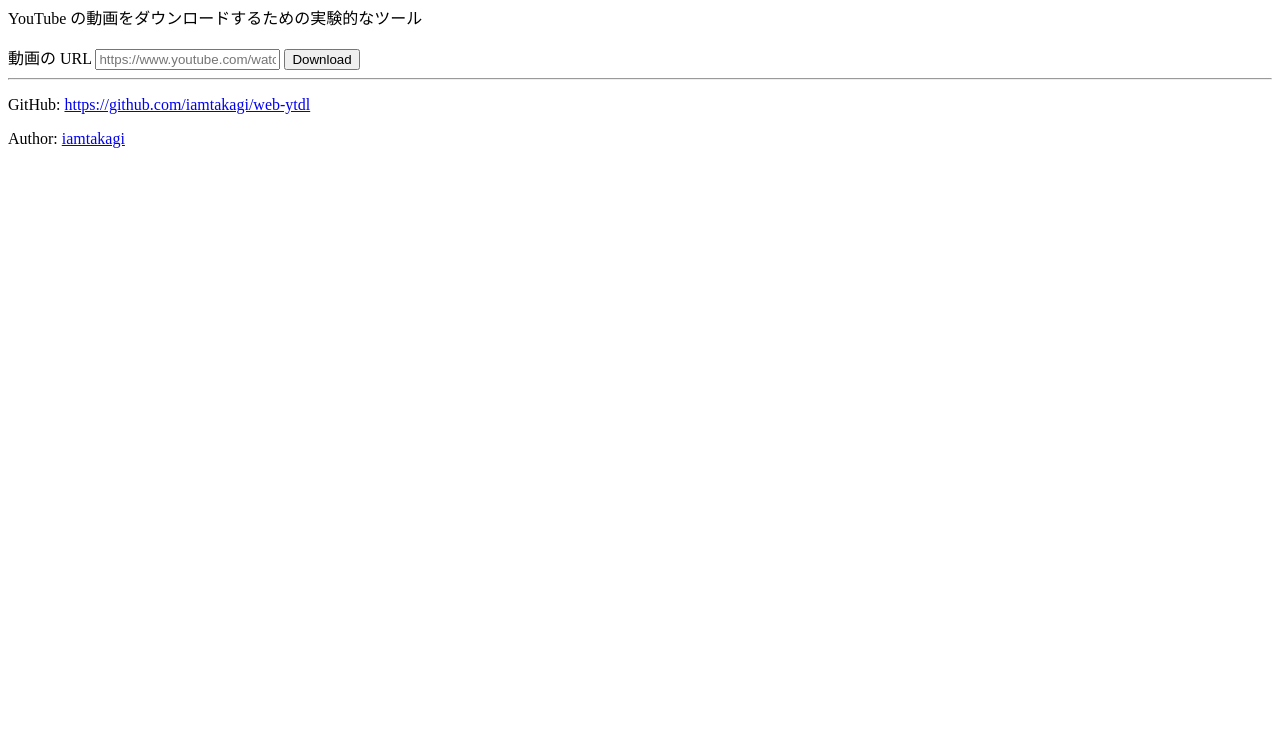
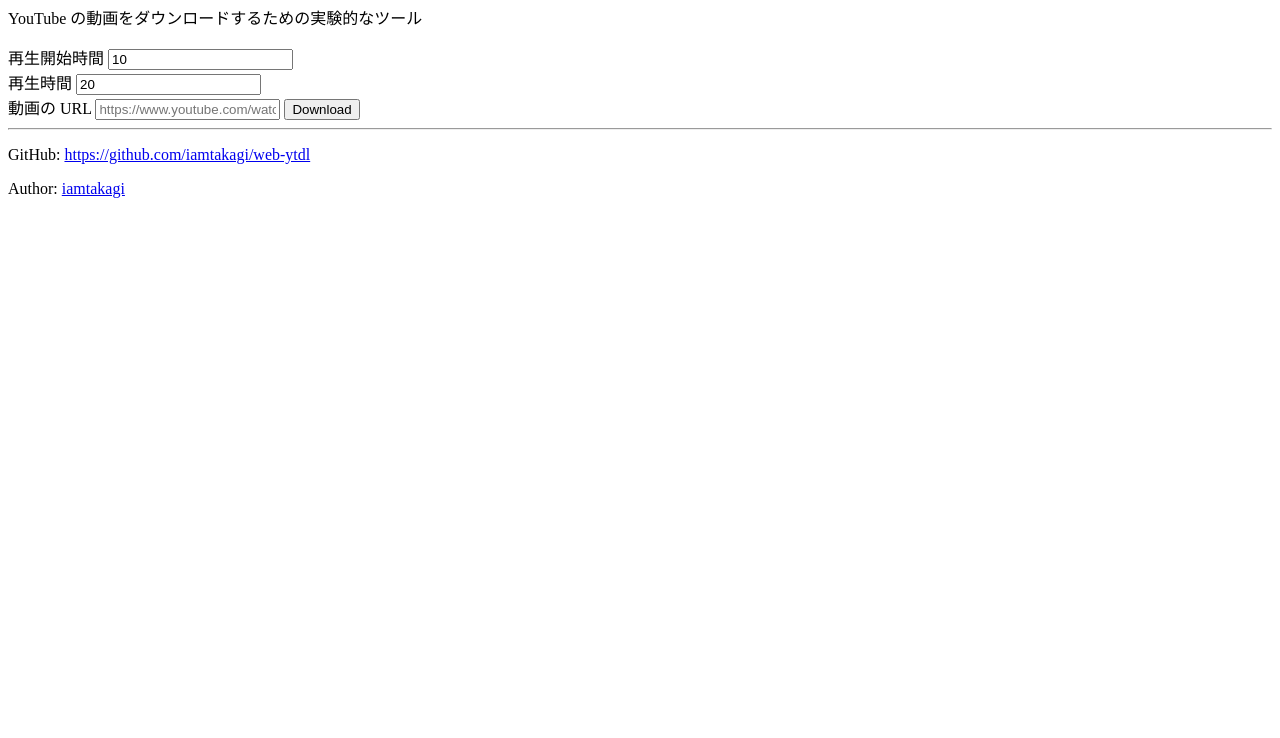
Before and after one commit to ry0y4n/tmp, a plain HTML site: page index.html in a window 1280 px wide. Shown: the part 62-800 px from the top of the page. Drawn offline with Linux system fonts and the light colour scheme.

Commit message:
add hoge

```diff
--- a/index.html
+++ b/index.html
@@ -13,6 +13,24 @@
         <section>
           <h1>web-ytdl</h1>
           <p>YouTube の動画をダウンロードするための実験的なツール</p>
+          <div>
+            <label>再生開始時間</label>
+            <input
+                id="start-time"
+                type="number"
+                value="10"
+                min="0"
+            />
+          </div>
+          <div>
+            <label>再生時間</label>
+            <input
+                id="duration"
+                type="number"
+                value="20"
+                min="1"
+            />
+          </div>
           <div>
             <label htmlFor="url">動画の URL</label>
             <input
--- a/script.js
+++ b/script.js
@@ -1,8 +1,12 @@
-const urlInput = document.getElementById('url')
-const downloadButton = document.getElementById('download')
+const startTimeInput = document.getElementById('start-time');
+const durationInput = document.getElementById('duration');
+const urlInput = document.getElementById('url');
+const downloadButton = document.getElementById('download');
 
 downloadButton.addEventListener('click', () => {
-  const url = urlInput.value
-  const downloadUrl = `http://127.0.0.1:8080/download?url=${url}`
-  window.open(downloadUrl)
-})
+    const startTime = startTimeInput.value;
+    const duration = durationInput.value;
+    const url = urlInput.value;
+    const downloadUrl = `http://127.0.0.1:8080/download?url=${url}&start_time=${startTime}&duration=${duration}`;
+    window.open(downloadUrl);
+});
```
